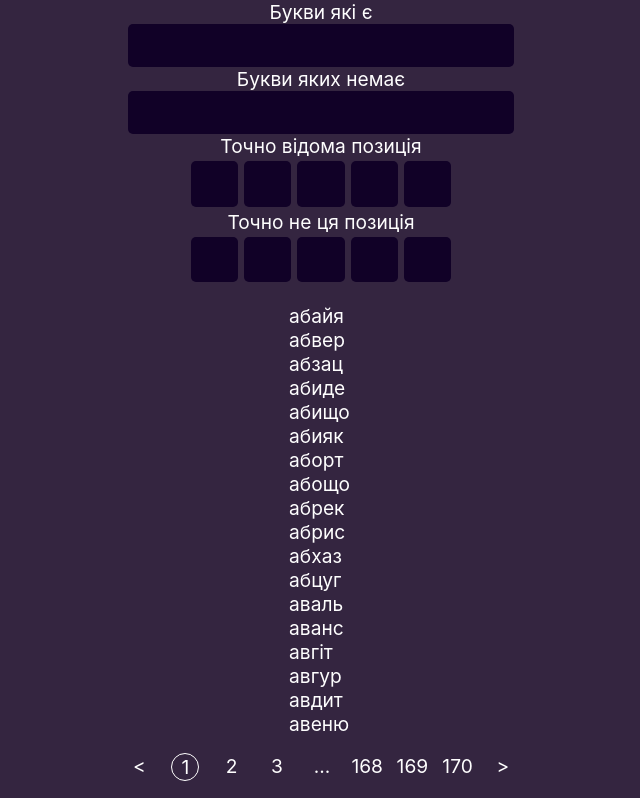
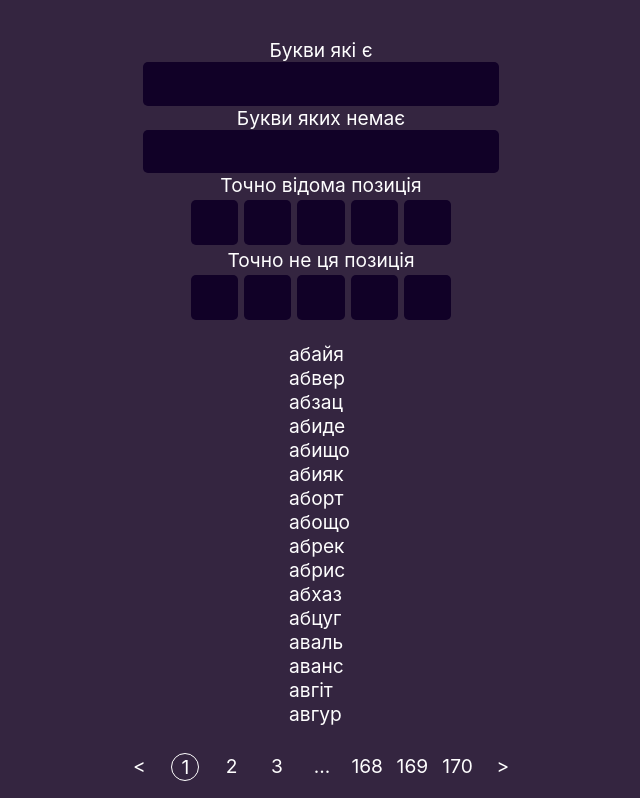
Before and after one commit to RomanAvramenko/anti-kobza, a React (Create React App) app: page / in a window 1280 px wide. Shown: the top 798 px of the page, without its empty margins (319-959 px from the left). Built offline with nearby package versions, Linux system fonts and the light colour scheme.

Commit message:
bugfix and add some styles

```diff
--- a/src/App.css
+++ b/src/App.css
@@ -5,4 +5,5 @@
   background-color: #342540;
   color: #fefefe;
   font-size: 1.2em;
+  padding: 2em;
 }
--- a/src/components/Input/Input.css
+++ b/src/components/Input/Input.css
@@ -1,4 +1,5 @@
 .textInputs {
+  max-width: 12em;
   height: 1.5em;
   font-size: 1.5em;
   background-color: #110127;
--- a/src/components/Input/Input.js
+++ b/src/components/Input/Input.js
@@ -30,23 +30,25 @@ export const Input = ({ handleInput, handleSecondInput }) => {
   return (
     <>
       <span>Букви які є</span>
-      <form action="">
+      <form>
         <input
           className="textInputs"
           type="text"
           id="included"
           value={included.toUpperCase()}
           onChange={handleIncludedLetters}
+          onKeyPress={(e) => e.key === "Enter" && e.preventDefault()}
         />
       </form>
       <span>Букви яких немає</span>
-      <form action="">
+      <form>
         <input
           className="textInputs"
           type="text"
           id="unincluded"
           value={secondInput.toUpperCase()}
           onChange={handleUnincludedLetters}
+          onKeyPress={(e) => e.key === "Enter" && e.preventDefault()}
         />
       </form>
     </>
--- a/src/components/Select/Select.css
+++ b/src/components/Select/Select.css
@@ -1,4 +1,8 @@
-.selectedInputs {
+.selected-form{
+  display: flex;
+}
+
+.selected-inputs {
   width: 1.5em;
   height: 1.5em;
   text-align: center;
--- a/src/components/Select/Select.js
+++ b/src/components/Select/Select.js
@@ -57,17 +57,18 @@ export const Select = ({ handleCallback, handleIncorect }) => {
   return (
     <>
       <span>Точно відома позиція</span>
-      <form>
+      <form className="selected-form">
         {correct.map((i) => {
           const styled =
             i.value.length > 0
-              ? "selectedInputs notEmptyCorrect"
-              : "selectedInputs";
+              ? "selected-inputs notEmptyCorrect"
+              : "selected-inputs";
           return (
             <input
               key={i.name}
               className={styled}
               value={i.value.toUpperCase()}
+              type="text"
               onChange={(event) =>
                 pipeValue(event.target.value, correct, setCorrect, i.name)
               }
@@ -77,17 +78,18 @@ export const Select = ({ handleCallback, handleIncorect }) => {
         })}
       </form>
       <span>Точно не ця позиція</span>
-      <form>
+      <form className="selected-form">
         {inCorrect.map((i) => {
           const styled =
             i.value.length > 0
-              ? "selectedInputs notEmptyIncorrect"
-              : "selectedInputs";
+              ? "selected-inputs notEmptyIncorrect"
+              : "selected-inputs";
           return (
             <input
               key={i.name}
               className={styled}
               value={i.value.toUpperCase()}
+              type="text"
               onChange={(event) =>
                 pipeValue(event.target.value, inCorrect, setInCorrect, i.name)
               }
--- a/src/index.css
+++ b/src/index.css
@@ -1,6 +1,5 @@
 body {
   margin: 0;
-  font-family: avenir next,avenir,sans-serif;
   font-family: -apple-system, BlinkMacSystemFont, 'Segoe UI', 'Roboto', 'Oxygen',
     'Ubuntu', 'Cantarell', 'Fira Sans', 'Droid Sans', 'Helvetica Neue',
     sans-serif;
```
